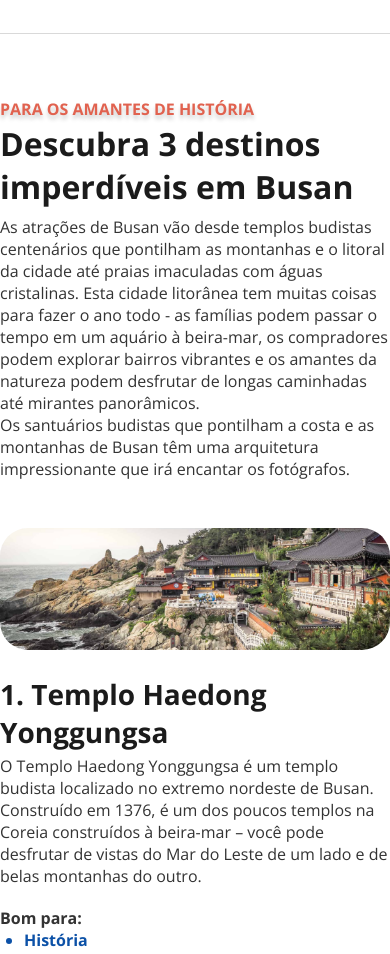
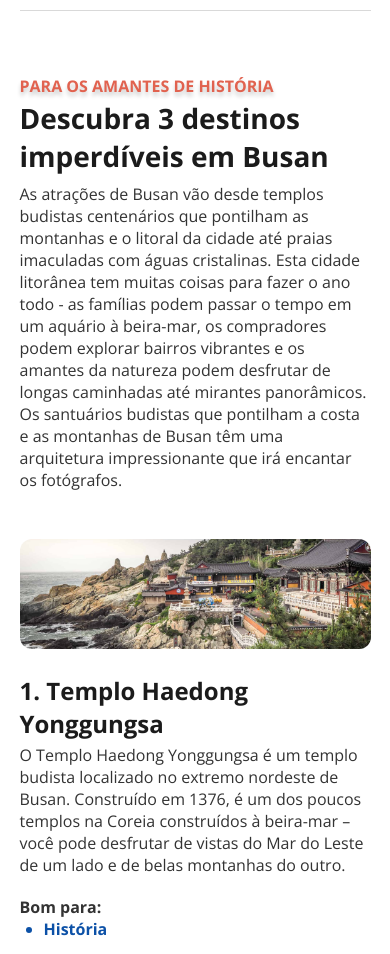
Before and after one commit to gillaercio/projeto-local-turistico, a plain HTML site: page index.html in a window 390 px wide. Shown: the part 495-1449 px from the top of the page. Drawn offline with nearby package versions, Linux system fonts and the light colour scheme; a web font is replaced by a local one.

Commit message:
Criando media-query.css

```diff
--- a/index.html
+++ b/index.html
@@ -7,6 +7,7 @@
   <meta name="viewport" content="width=device-width, initial-scale=1.0">
   <title>Local Turístico</title>
   <link rel="stylesheet" href="style.css">
+  <link rel="stylesheet" href="media-query.css">
   <link href="https://fonts.googleapis.com/css2?family=Alice&display=swap" rel="stylesheet">
   <link href="https://fonts.googleapis.com/css2?family=Open+Sans:ital,wght@0,300..800;1,300..800&display=swap" rel="stylesheet">
 </head>
--- /dev/null
+++ b/media-query.css
@@ -0,0 +1,22 @@
+@charset "UTF-8";
+
+@media screen and (max-width: 1200px) {
+  main {
+    max-width: 90vw;
+    margin: auto;
+  }
+}
+
+@media screen and (max-width: 425px) {
+  .landscape, figure>img {
+    border-radius: 12px;
+  }
+
+  h2 {
+    font-size: 28px;
+  }
+
+  h3 {
+    font-size: 24px;
+  }
+}
```
